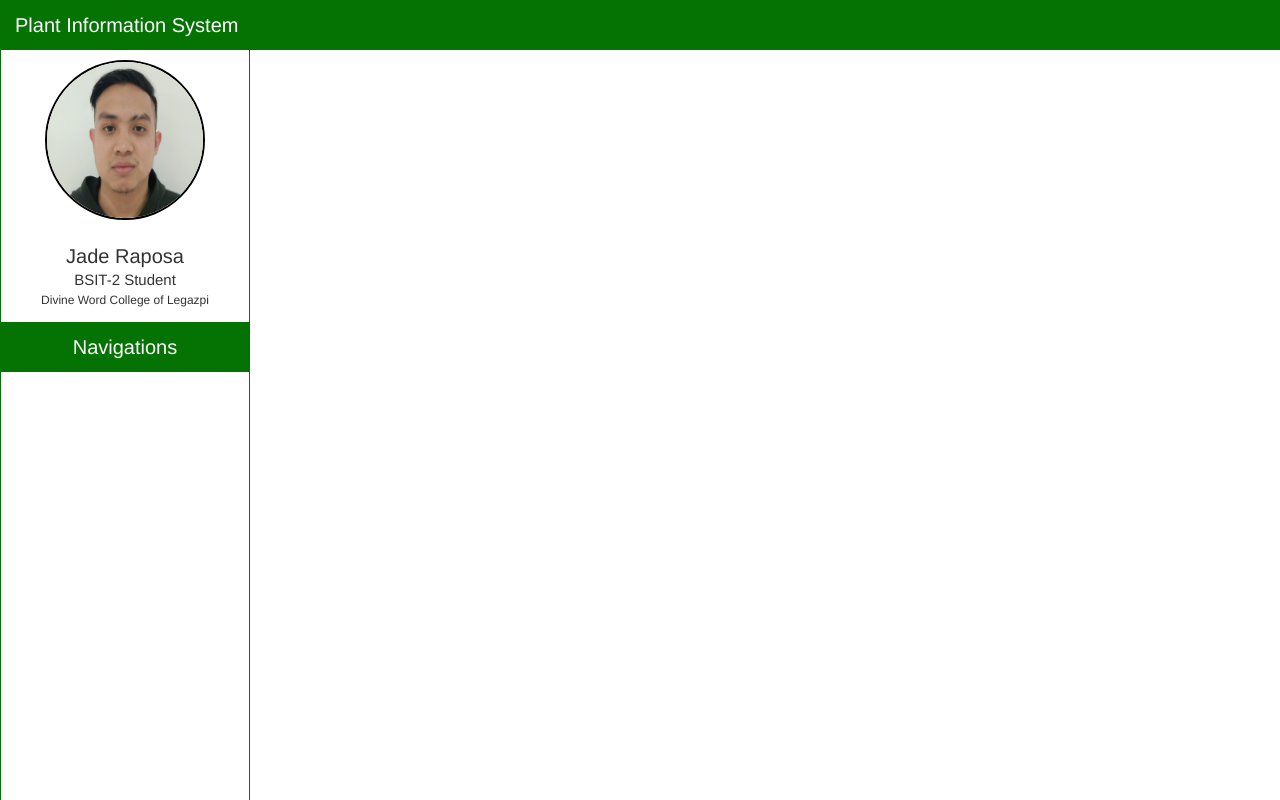
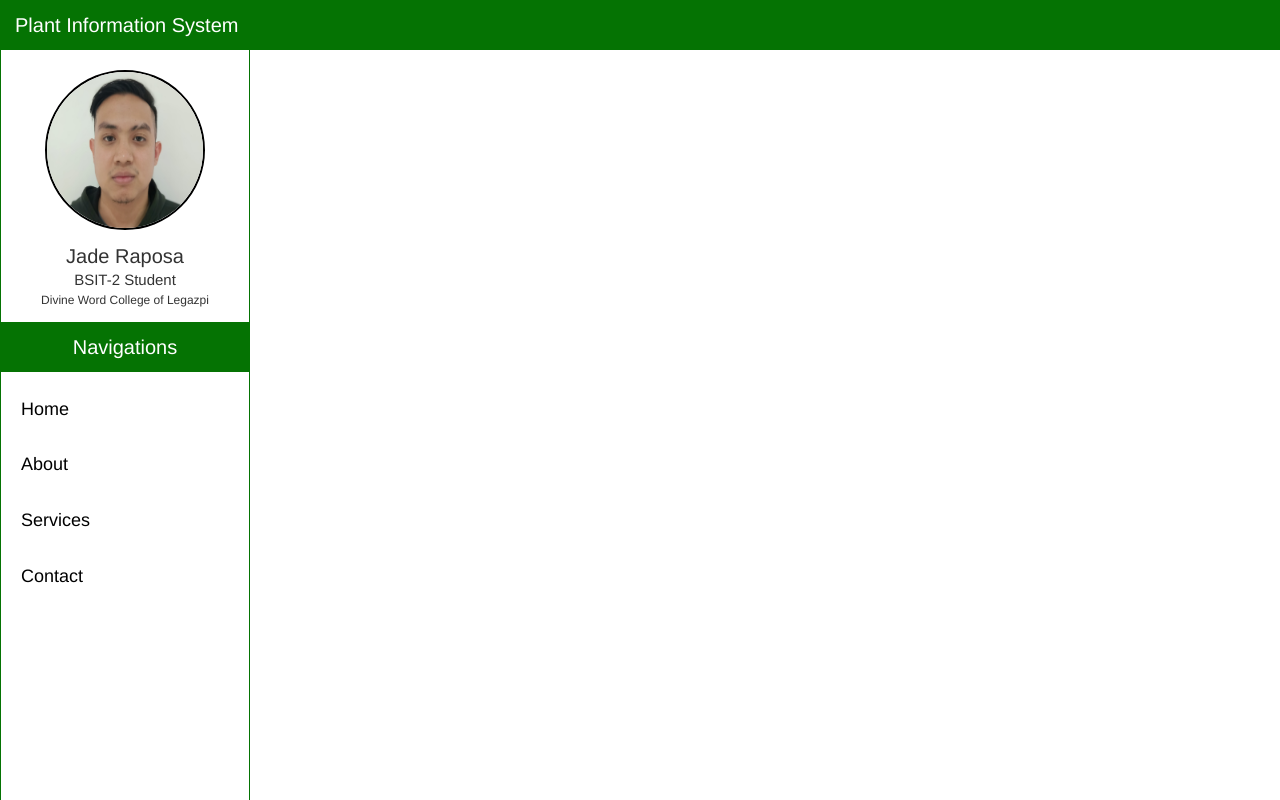
Before and after one commit to jaderaposa/VSCO_Jade, a PHP site: page / in a window 1280 px wide. Run offline with PHP 8.4, Linux system fonts and the light colour scheme; data that the repository does not hold is empty.

Commit message:
navigations

```diff
--- a/ITPC222/Prefinals-Practical-Exam/css/css.css
+++ b/ITPC222/Prefinals-Practical-Exam/css/css.css
@@ -39,11 +39,6 @@ h1 {
     border: 1.5px solid #057303;
     border-top: 0;
     }
-    .sidebar ul {
-        list-style-type: none;
-        padding: 0;
-        margin: 0;
-    }
     .sidebar li {
         margin-bottom: 10px;
     }
@@ -76,6 +71,7 @@ h1 {
         height: 160px;
         border-radius: 50%;
         border: 2px solid black;
+        margin-top: 20px;
     }
 
 .navbar {
@@ -87,6 +83,7 @@ h1 {
     padding: 10px;
     height: 50px;
     border-radius: 0;
+    margin-bottom: 0;
     }
     .navbar h1 {
         font-size: 20px;
@@ -109,3 +106,27 @@ h1 {
     .profile-details h1:nth-child(3) {
         font-size: 12px;
     }
+
+nav {
+    margin-top: 5px;
+    text-align: left;
+    color: #fff;
+    display: block;
+    }
+
+    nav ul {
+    list-style: none;
+    margin: 0;
+    padding: 10px;
+    }
+
+    nav li {
+    display: block;
+    margin-right: 10px;
+    }
+
+    nav a {
+    color: #fff;
+    padding: 5px 10px;
+    text-decoration: none;
+    }
--- a/ITPC222/Prefinals-Practical-Exam/index.php
+++ b/ITPC222/Prefinals-Practical-Exam/index.php
@@ -31,6 +31,17 @@ include('db_config.php');
 
       <div class='navbar'>
         <h1>Navigations</h1>
+      </div>
+
+      <div>
+        <nav>
+          <ul>
+            <li><a href="#">Home</a></li>
+            <li><a href="#">About</a></li>
+            <li><a href="#">Services</a></li>
+            <li><a href="#">Contact</a></li>
+          </ul>
+        </nav>
       </div>
 
     </div>
```
